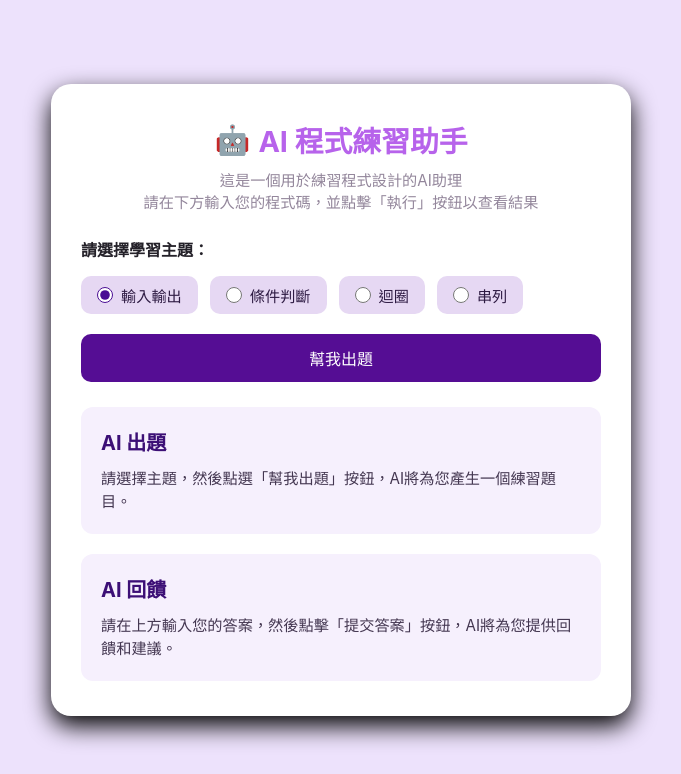
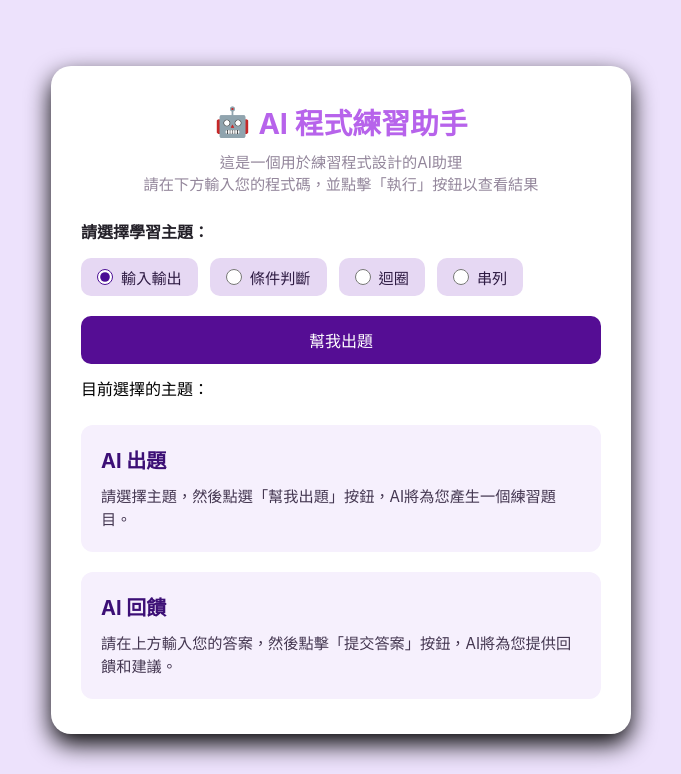
Before and after one commit to zyz-1226/w2-1002-test02, a Flask app: page / in a window 1280 px wide. Shown: the top 774 px of the page, without its empty margins (299-980 px from the left). Run offline with Flask 3, Linux system fonts and the light colour scheme.

Commit message:
W3 Flask

```diff
--- a/templates/index.html
+++ b/templates/index.html
@@ -40,14 +40,16 @@
                 </div>
 
                 <button type="submit" class="btn-submit">幫我出題</button>
+                <p style="margin-top: 12px;">目前選擇的主題：<strong>{{ topic }}</strong></p>
             </section>
         </form>
 
        <!-- 題目 -->
         <section class="info-box">
             <h2>AI 出題</h2>
+
             {% if topic %}
-                <!-- <p>目前選擇的主題：<strong>{{ topic }}</strong></p> -->
+
                 <p style="margin-top: 10px; color: #333; font-weight: bold;">{{ question_text }}</p>
                 {% if topic == "輸入輸出" %}
                 <form method="POST">
```
